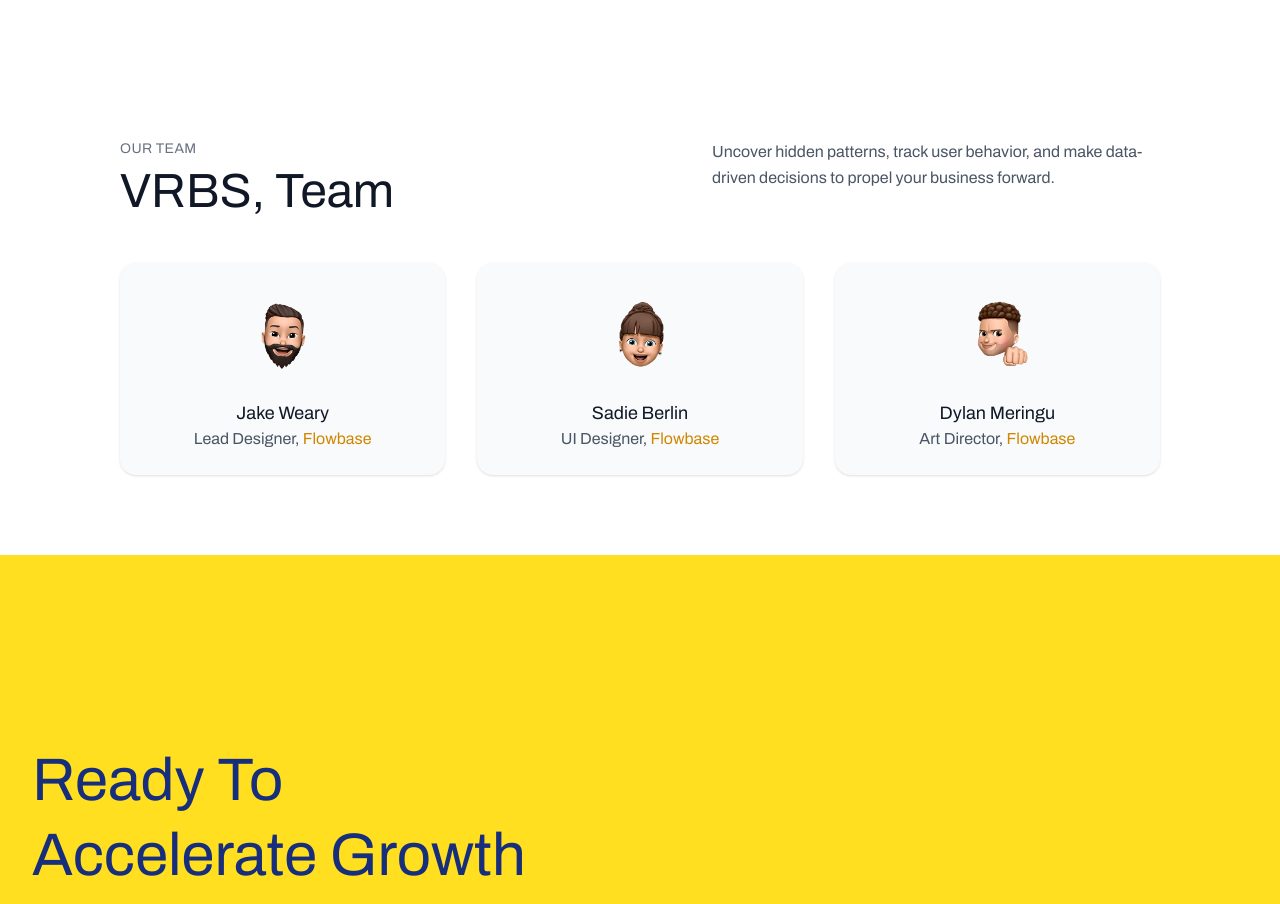
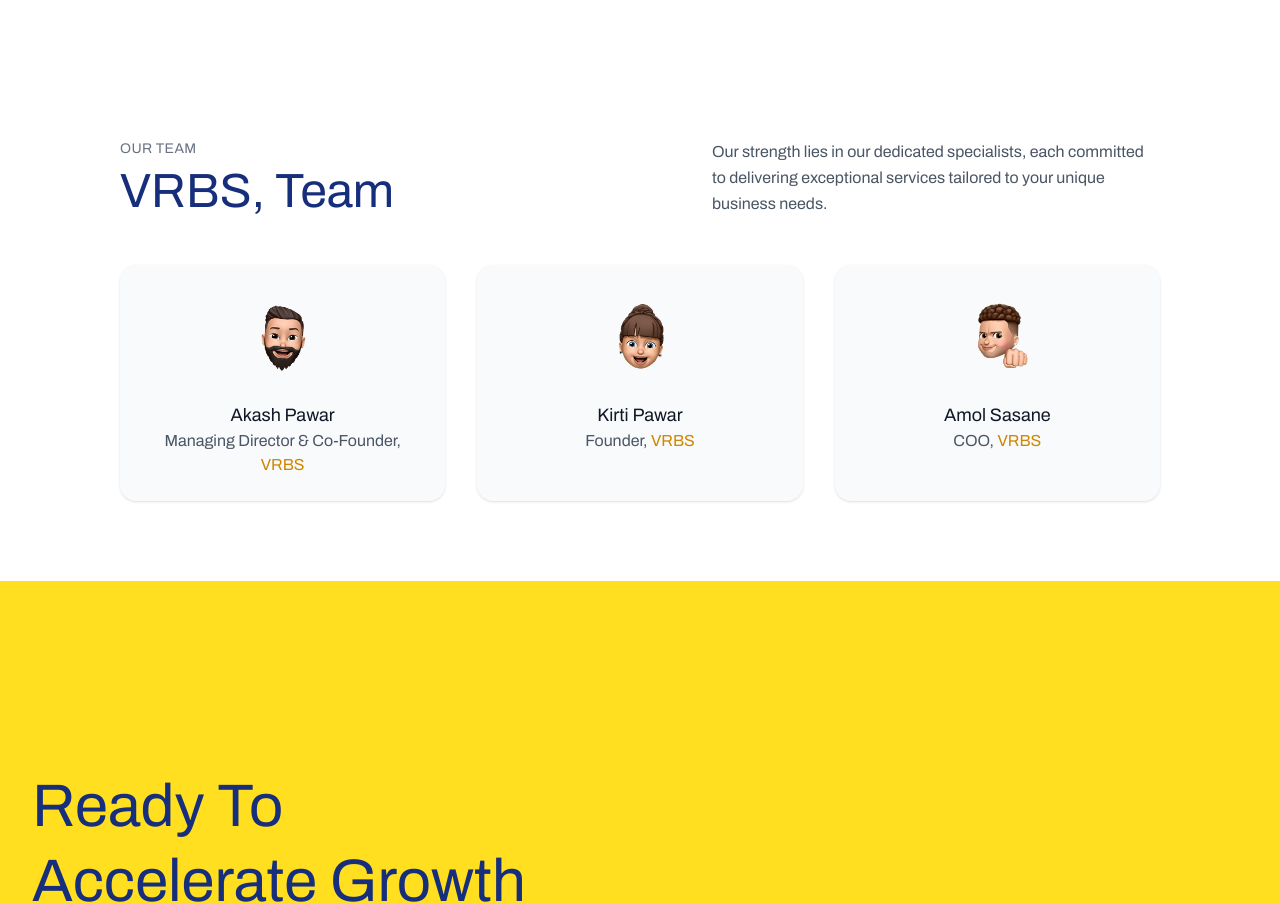
Before and after one commit to Pkadam02/vrbs, a Next.js app: page /aboutus in a window 1280 px wide. Shown: the part 1720-2624 px from the top of the page. Built offline with nearby package versions, Linux system fonts and the light colour scheme.

Commit message:
Team name changed

```diff
--- a/src/Component/TeamSection.tsx
+++ b/src/Component/TeamSection.tsx
@@ -4,21 +4,21 @@ import Image from "next/image";
 
 const teamMembers = [
   {
-    name: "Jake Weary",
-    role: "Lead Designer",
-    company: "Flowbase",
+    name: "Akash Pawar",
+    role: "Managing Director & Co-Founder",
+    company: "VRBS",
     img: "/team1.png", // replace with your actual image path
   },
   {
-    name: "Sadie Berlin",
-    role: "UI Designer",
-    company: "Flowbase",
+    name: "Kirti Pawar",
+    role: "Founder",
+    company: "VRBS",
     img: "/team2.png",
   },
   {
-    name: "Dylan Meringu",
-    role: "Art Director",
-    company: "Flowbase",
+    name: "Amol Sasane",
+    role: "COO",
+    company: "VRBS",
     img: "/team3.png",
   },
 
@@ -33,13 +33,13 @@ export default function TeamSection() {
             <p className="text-sm font-medium text-gray-500 uppercase tracking-wide">
               Our Team
             </p>
-            <h2 className="text-3xl sm:text-4xl lg:text-5xl font-bold text-gray-900 mt-2">
+            <h2 className="text-3xl sm:text-4xl lg:text-5xl font-bold text-[var(--hcolor)] mt-2">
               VRBS, Team
             </h2>
           </div>
           <p className="text-gray-600 mt-4 md:mt-0 max-w-md text-base leading-relaxed">
-            Uncover hidden patterns, track user behavior, and make data-driven
-            decisions to propel your business forward.
+          Our strength lies in our dedicated specialists,
+          each committed to delivering exceptional services tailored to your unique business needs.
           </p>
         </div>
 
```
